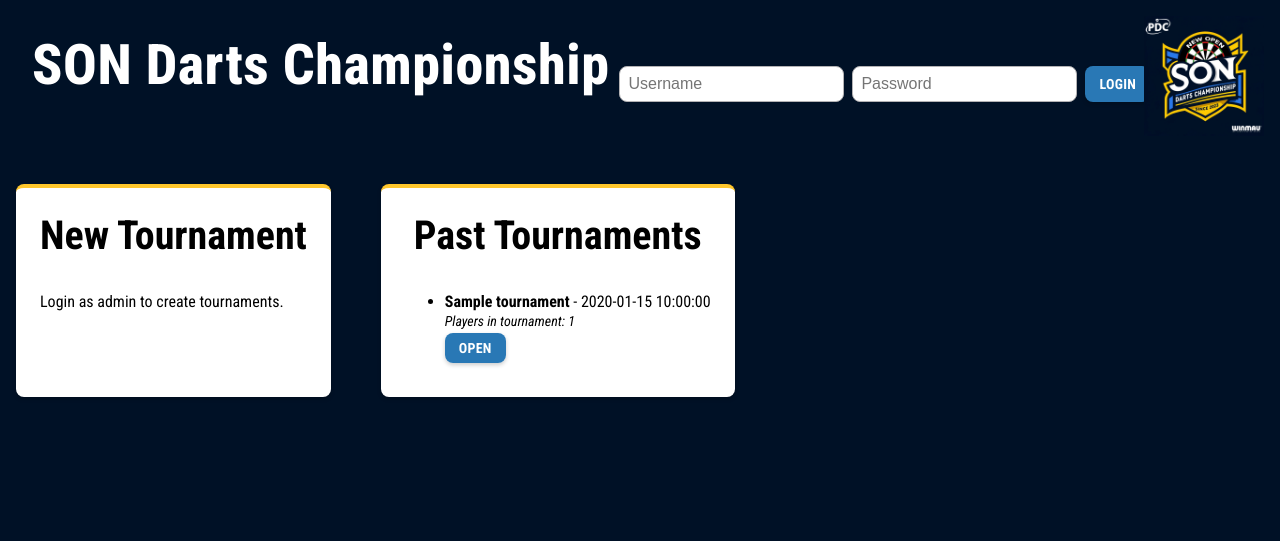
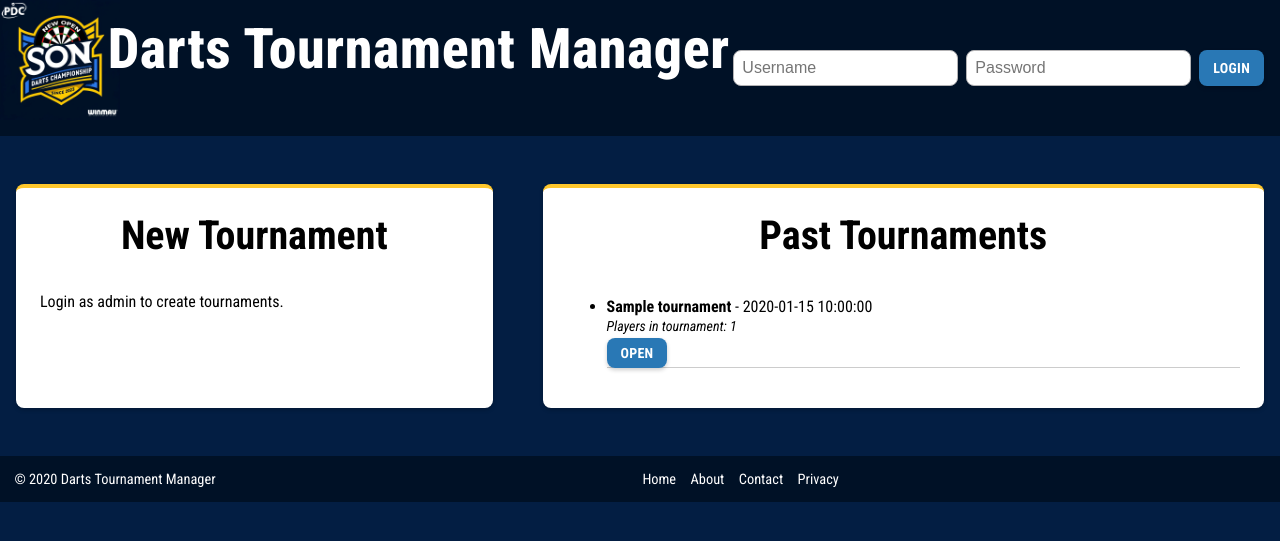
Before and after one commit to JoostPeters106/Codex, a Flask app: template templates/index.html in a window 1280 px wide. Shown: the top 541 px of the page. Run offline with Flask 3, Linux system fonts and the light colour scheme; the template is opened without the code that fills it: most values are stand-ins (such as "Sample title", 1, 10 or a date in 2020).

Commit message:
Footer
Footer

```diff
--- a/static/style.css
+++ b/static/style.css
@@ -16,6 +16,7 @@
 
 :root {
   --son-navy: #001126;
+  --son-light-navy: #031e43;
   --son-yellow: #FFC72C;
   --son-blue: #2978B5;
   --son-red: #C8102E;
@@ -30,8 +31,7 @@
 body {
   font-family: 'Roboto Condensed', 'Helvetica Neue', Arial, sans-serif;
   margin: 0;
-  padding: 1em;
-  background: var(--son-navy);
+  background: var(--son-light-navy);
   color: var(--son-white);
 }
 
@@ -56,6 +56,51 @@
   display: flex;
   gap: 0.5em;
 }
+
+.site-footer {
+  display: flex;
+  justify-content: space-between;
+  align-items: center;
+  background: var(--son-navy);
+  color: var(--son-white);
+  padding: 1em;
+  font-size: 0.9rem;
+  border-top: 3px solid var(--son-gold);
+}
+
+.footer-left p {
+  margin: 0;
+}
+
+.footer-nav {
+  display: flex;
+  gap: 1em;
+}
+.footer-nav a {
+  color: var(--son-gold);
+  text-decoration: none;
+}
+.footer-nav a:hover {
+  text-decoration: underline;
+}
+
+.footer-right .styled-button {
+  padding: 0.4em 0.8em;
+  font-size: 0.9rem;
+}
+
+@media (max-width: 600px) {
+  .site-footer {
+    flex-direction: column;
+    text-align: center;
+    gap: 0.5em;
+  }
+  .footer-nav {
+    flex-wrap: wrap;
+    justify-content: center;
+  }
+}
+
 
 h1, h2, h3 {
   font-family: 'Roboto Condensed', 'Helvetica Neue', Arial, sans-serif;
@@ -82,6 +127,7 @@
 .index-layout, .tournament-layout {
   display: flex;
   gap: 4%;
+  padding: 1em;
 }
 
 .tournament-sidebar {
--- a/templates/index.html
+++ b/templates/index.html
@@ -9,9 +9,10 @@
     </style>
     <link rel="stylesheet" href="{{ url_for('static', filename='style.css') }}">
 </head>
-<body>
+
 <header class="site-header">
-        <h1>SON Darts Championship</h1>
+    <img src="{{ url_for('static', filename='Dutch_darts_v2.png') }}" alt="Logo">
+    <h1>Darts Tournament Manager</h1>
     {% if not session.admin_logged_in %}
     <form action="{{ url_for('login') }}" method="post" class="login-form">
         <input type="text" name="username" placeholder="Username" class="styled-input" required>
@@ -23,15 +24,15 @@
         <button type="submit" class="styled-button secondary-button">Logout</button>
     </form>
     {% endif %}
-        <img src="{{ url_for('static', filename='Dutch_darts_v2.png') }}" alt="Logo">
 </header>
 
+<body style="height: 100%; flex: 1">
     <div class="index-layout">
-        <section id="new-tournament" class="card">
+        <section id="new-tournament" class="card" style="width: 35%;">
             <h2>New Tournament</h2>
             {% if session.admin_logged_in %}
             <form action="{{ url_for('add_player') }}" method="post" class="add-player-form">
-                <input type="text" class="styled-input" name="player_name" placeholder="Player name">
+                <input type="text" class="styled-input" name="player_name" placeholder="Player name" style="width: 80%">
                 <button type="submit" class="styled-button primary-button" style="margin-top: 0.25em;">Add</button>
             </form>
 
@@ -59,12 +60,12 @@
             {% endif %}
         </section>
 
-        <section id="past-tournaments" class="card">
-            <h2>Past Tournaments</h2>
+        <section id="past-tournaments" class="card" style="width: 55%;">
+            <h2 style:"text-align: left;">Past Tournaments</h2>
             {% if tournaments %}
             <ul class="tournament-list">
                 {% for t in tournaments %}
-                <li>
+                <li style="border-bottom: 1px solid #ccc; padding: 5px 0;">
                     <strong>{{ t.name }}</strong> - {{ t.created_at }}<br>
                     <span class="caption">Players in tournament: {{ t.players|length }}</span>
                     <div class="actions">
@@ -95,6 +96,20 @@
         <h2>Knockout Stage</h2>
         <div id="knockout-bracket"></div>
     </section>
+</body>
 
-</body>
+<footer class="site-footer">
+  <div class="footer-left">
+    <p>© {{ current_year }} Darts Tournament Manager</p>
+  </div>
+  <nav class="footer-nav">
+    <a href="">Home</a>
+    <a href="">About</a>
+    <a href="">Contact</a>
+    <a href="">Privacy</a>
+  </nav>
+  <div class="footer-right">
+  </div>
+</footer>
+
 </html>
```
Lines whose indentation alone changed are shown as unchanged.
